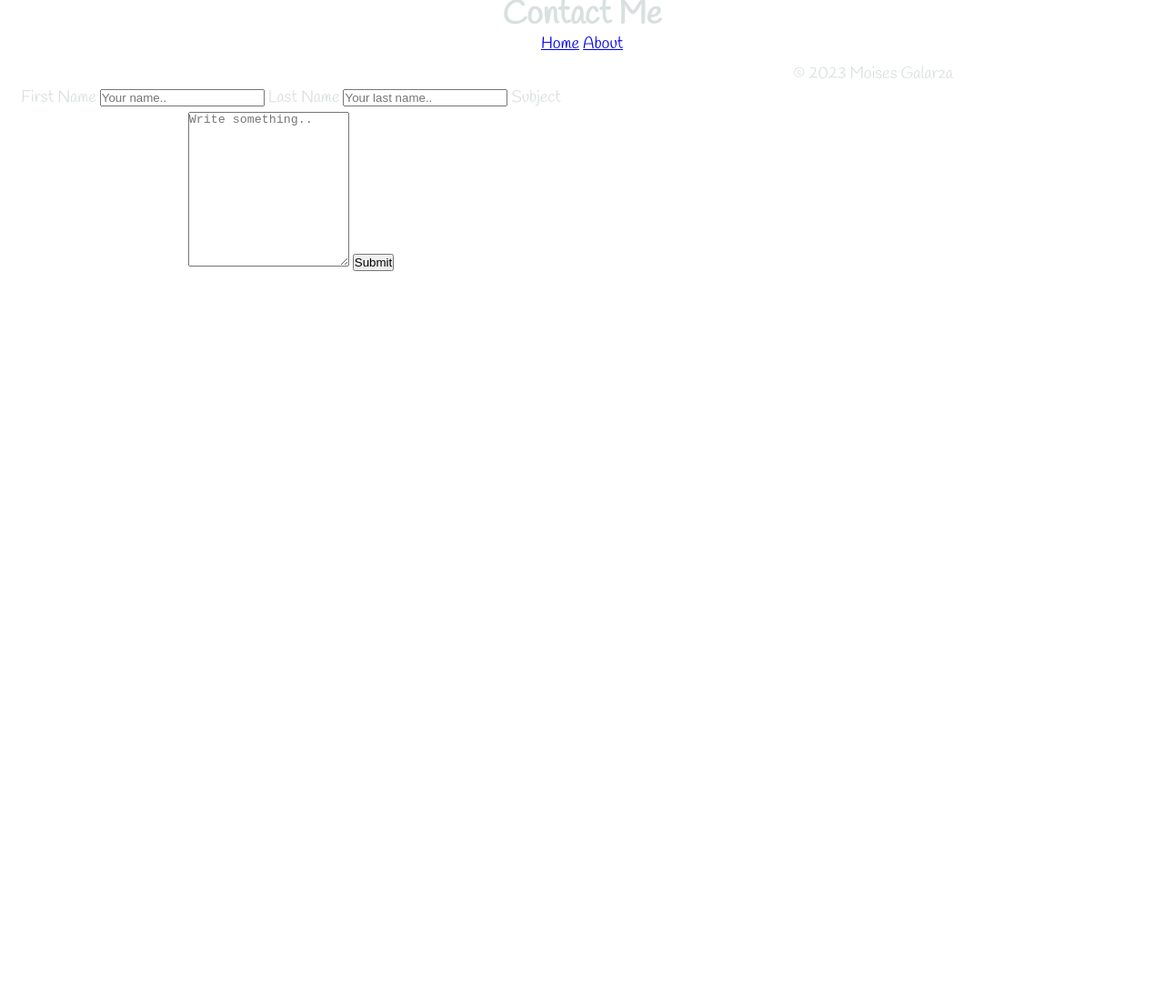
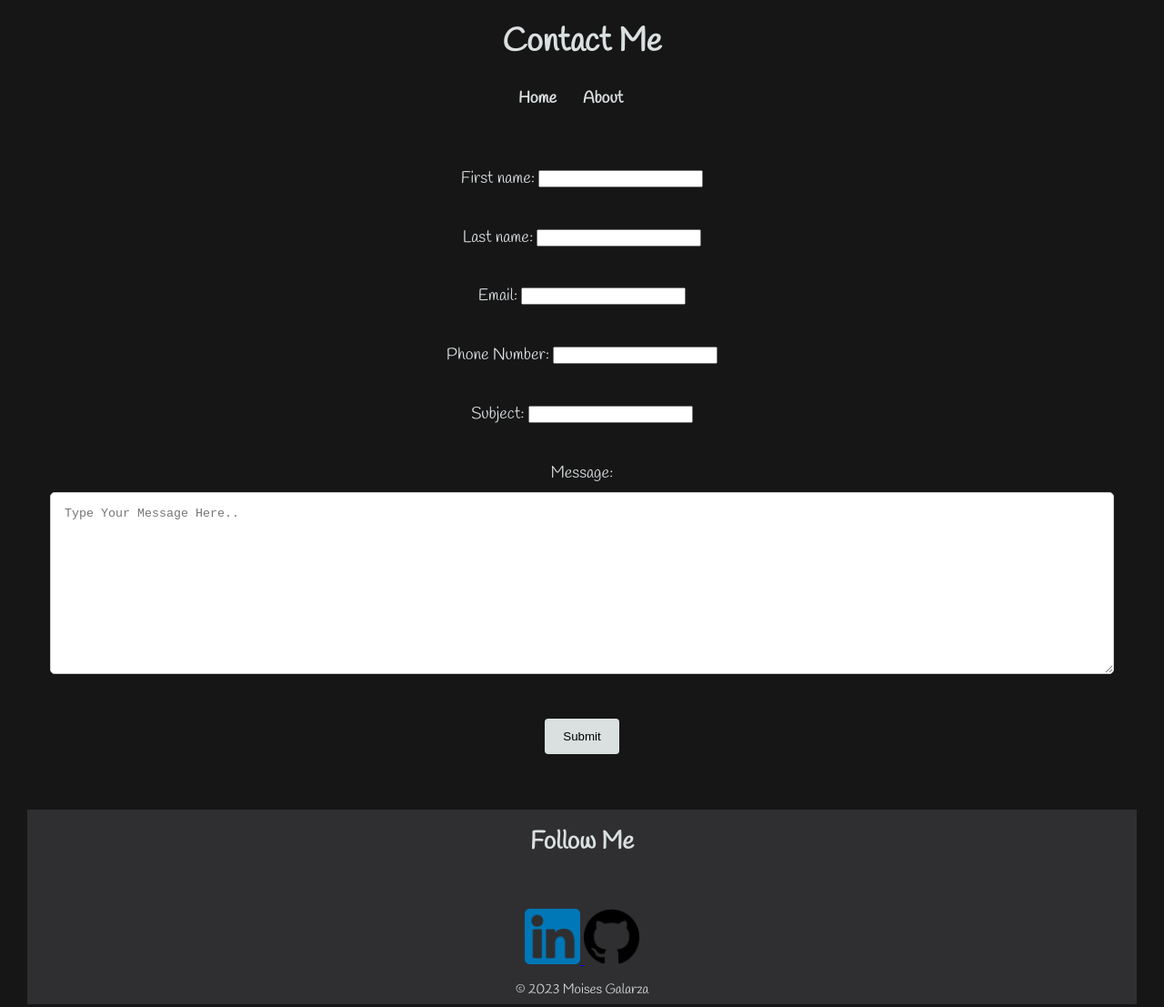
Before and after one commit to Musaf95/musaf95.github.io, a plain HTML site: page contact.html in a window 1280 px wide. Shown: the whole page at 91% size. Before the commit the page ends 800 px from the top, so only its background shows below. Drawn offline with Linux system fonts and the light colour scheme; a web font is replaced by a local one.

Commit message:
adding projects

```diff
--- a/assets/CSS/style.css
+++ b/assets/CSS/style.css
@@ -120,3 +120,35 @@ p {
     font-weight: 300;
     line-height: normal;
 }
+
+.contact_form{
+    border-radius: 5px;
+    padding: 25px;
+    text-align: center;
+    align-items: center;
+}
+
+.input[type=text], textarea {
+    width: 100%;
+    padding: 15px;
+    border: 1px solid #ccc;
+    border-radius: 5px;
+    box-sizing: border-box;
+    margin-top: 5px;
+    margin-bottom: 5px;
+    resize: vertical;
+}
+
+input[type=submit] {
+    background-color: #DADFE0;
+    color: black;
+    padding: 12px 20px;
+    border: none;
+    border-radius: 4px;
+    cursor: pointer;
+    transition: color 0.5s ease;
+}
+
+input[type=submit]:hover {
+    background-color: #cb3318;
+}
--- a/contact.html
+++ b/contact.html
@@ -8,25 +8,44 @@
     <link rel="stylesheet" href="./assets/CSS/style.css">
 </head>
 <body>
-    <h1>Contact Me</h1>
-    <nav>
-        <a href="./index.html">Home</a>
-        <a href="./about.html">About</a>
-    </nav>
-    <div class="column">
-        <form action="">
-            <label for="fname">First Name</label>
-            <input type="text" id="fname" name="firstname" placeholder="Your name..">
-            <label for="lname">Last Name</label>
-            <input type="text" id="lname" name="lastname" placeholder="Your last name..">
-            <label for="subject">Subject</label>
-            <textarea id="subject" name="subject" placeholder="Write something.." style="height:170px"></textarea>
-            <input type="submit" value="Submit">
-        </form>
+    <div class="container">
+        <h1>Contact Me</h1>
+    <!-- This is the tap section -->
+        <nav class="navs">
+            <a href="./index.html" class="nav-link">Home</a>
+            <a href="./about.html" class="nav-link">About</a>
+        </nav>
+    <!-- This is the contact section -->
+        <div class="contact_form">
+            <form>
+                <label for="fname">First name:</label>
+                <input type="text" id="fname" name="fname"><br><br>
+                <label for="lname">Last name:</label>
+                <input type="text" id="lname" name="lname"><br><br>
+                <label for="email">Email:</label>
+                <input type="text" id="email" name="email"><br><br>
+                <label for="fname">Phone Number:</label>
+                <input type="text" id="phone#" name="phone#"><br><br>
+                <label for="fname">Subject:</label>
+                <input type="text" id="subject" name="subject"><br><br>
+                <label for="fname">Message:</label>
+                <textarea id="message" name="message" placeholder="Type Your Message Here.." style="height: 200px;"></textarea><br><br>
+                <input type="submit" value="Submit">
+            </form>
+        </div>
+    <!-- This is the footer section -->
+        <footer class="footer">
+            <h2 class="projects_title">Follow Me</h2>
+            <section class="footer_soacial">
+                <a href="https://www.linkedin.com/in/moises-galarza-bb7995217" target="_blank">
+                    <img src="./assets/CSS/images/174857.png" alt="Linkedin" width="5%">
+                </a>
+                <a href="https://github.com/Musaf95" target="_blank">
+                    <img src="./assets/CSS/images/github.png" alt="Gitgub" width="5%">
+                </a>
+            </section>
+            <small class="footer_copyright">&copy; 2023 Moises Galarza</small>
+        </footer>
     </div>
-    <!-- This is the footer -->
-    <footer>
-        &copy; 2023 Moises Galarza
-    </footer>
 </body>
 </html>
```
Also changed, not shown: about.html (+9 -1 lines), index.html (+3 -1 lines).
